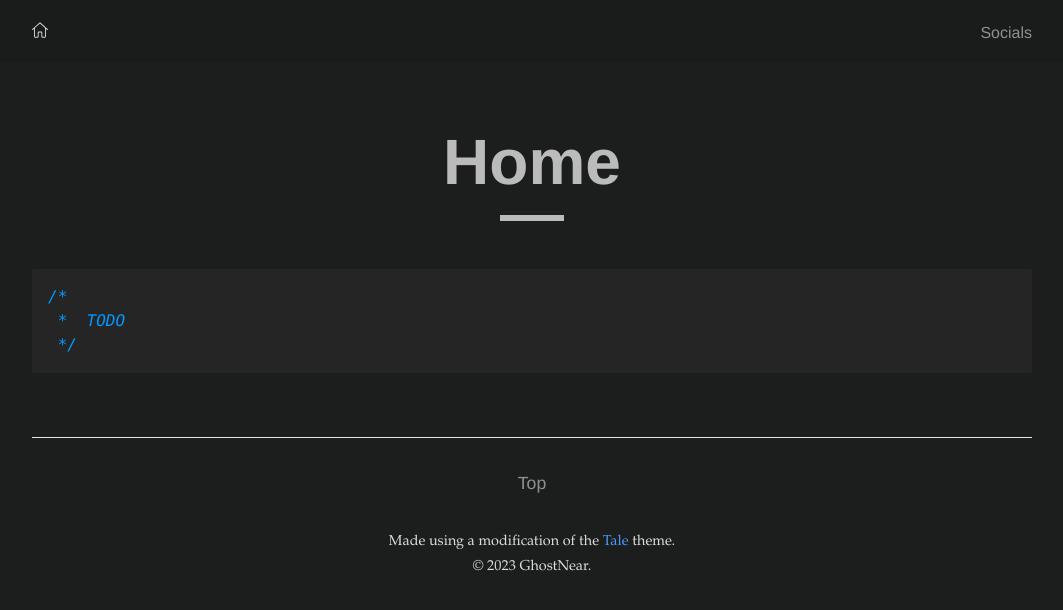
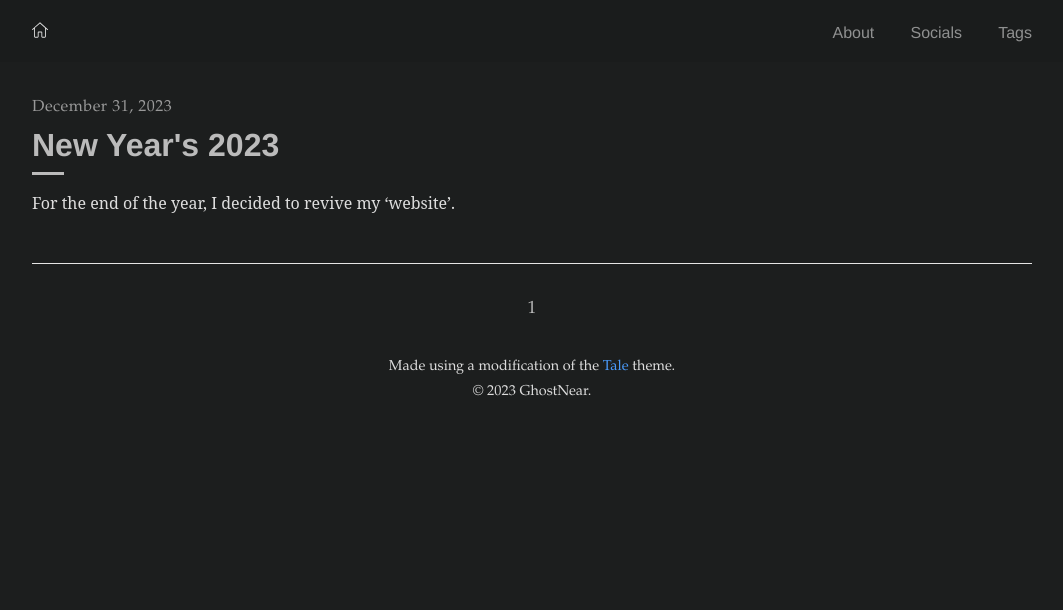
Before and after one commit to ghostnear/ghostnear.github.io, a Jekyll site: the page built from index.html, in a window 1280 px wide. Shown: the top 610 px of the page, without its empty margins (108-1171 px from the left). Built offline with Jekyll 4.4.1, drawn with Linux system fonts in a browser that asks for light colours; the list of posts is cut into pages by our own code.

Commit message:
Revert back stuff, again.

```diff
--- a/_includes/catalogue_item.html
+++ b/_includes/catalogue_item.html
@@ -14,6 +14,5 @@
         {{ post.content | strip_html | truncatewords: 30 }}
       {% endif %}
     </p>
-
   </div>
 </a>
--- a/_includes/navigation.html
+++ b/_includes/navigation.html
@@ -6,7 +6,9 @@
       </h2>
     </a>
     <ul>
+      <li><a href="{{ '/about' | prepend: site.baseurl }}">About</a></li>
       <li><a rel="me" href="{{ '/socials' | prepend: site.baseurl }}">Socials</a></li>
+      <li><a href="{{ '/tags' | prepend: site.baseurl }}">Tags</a></li>
     </ul>
   </div>
 </nav>
--- a/_layouts/home.html
+++ b/_pages/about.html
@@ -1,7 +1,7 @@
 ---
 layout: post
-title: "About"
-permalink: /
+permalink: /about/
+title: About
 ---
 
 {% highlight C %}
--- /dev/null
+++ b/_posts/2023-12-31-New-Year-s-Resolutions-2023.md
@@ -0,0 +1,10 @@
+---
+layout: post
+title: "New Year's 2023"
+tags: Meta
+excerpt_separator: <!--more-->
+---
+
+For the end of the year, I decided to revive my 'website'.<!--more-->
+
+TODO: finish this, lmao.
--- a/_sass/tale/_post.scss
+++ b/_sass/tale/_post.scss
@@ -32,10 +32,6 @@
     text-align: justify;
   }
 
-  a:hover {
-    text-decoration: underline;
-  }
-
   img {
     margin: 0 auto 0.5rem;
   }
--- a/index.html
+++ b/index.html
@@ -1,4 +1,26 @@
 ---
-layout: home
-title: Home
+layout: default
+title: Posts
 ---
+<div class="catalogue">
+    {% for post in site.posts %}
+        {% if post.sticky %}
+            {% include catalogue_item.html sticky='true' %}
+        {% endif %}
+    {% endfor %}
+
+    {% for post in paginator.posts %}
+        {% include catalogue_item.html %}
+    {% endfor %}
+</div>
+
+<div class="pagination">
+    {% if paginator.previous_page %}
+        <a href="{{ paginator.previous_page_path | prepend: site.baseurl }}" class="left arrow">&#8592;</a>
+    {% endif %}
+    {% if paginator.next_page %}
+        <a href="{{ paginator.next_page_path | prepend: site.baseurl }}" class="right arrow">&#8594;</a>
+    {% endif %}
+
+    <span>{{ paginator.page }}</span>
+</div>
```
Also changed, not shown: _pages/tags.html (added, +44 -0 lines), assets/css/kitsu.css (deleted, +0 -53 lines), assets/js/kitsu.js (deleted, +0 -12 lines), assets/2023-01-02-hello-world/ill-be-damned-look-at-the-time.webp (deleted), assets/icons/socials/anilist.svg, assets/icons/socials/kitsu.svg, assets/icons/socials/mastodon.svg, assets/icons/socials/osu.svg, assets/icons/socials/steam.svg, assets/icons/socials/twitter.svg, 4 other files.
